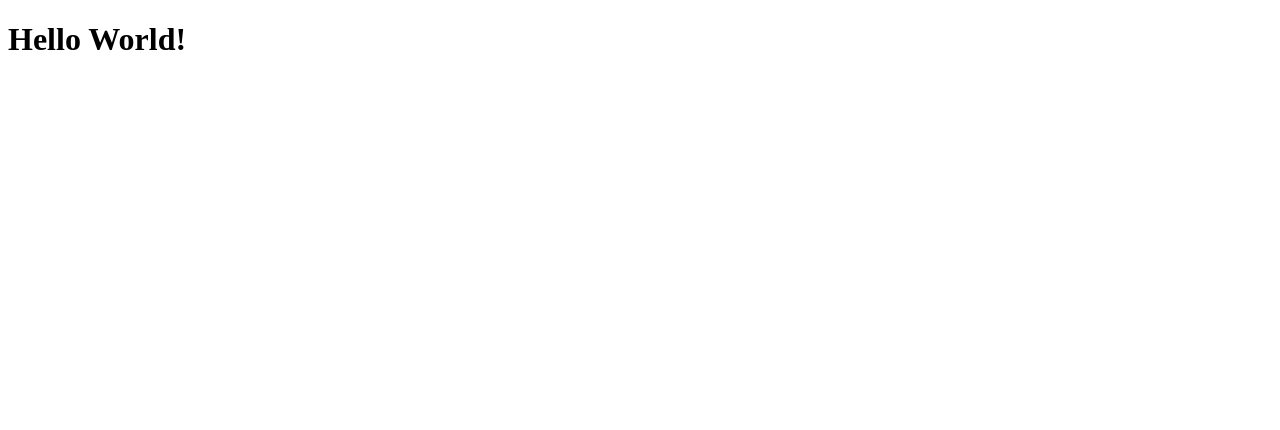
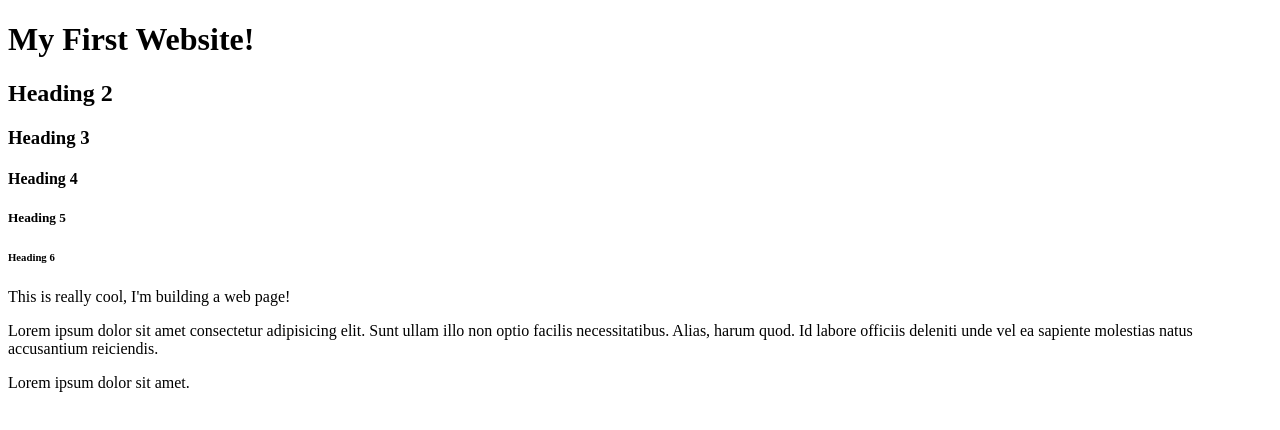
Before and after one commit to zhanybekovich/01-html-boilerplate, a plain HTML site: page index.html in a window 1280 px wide. Drawn offline with Linux system fonts and the light colour scheme.

Commit message:
headings and paragraphs

```diff
--- a/index.html
+++ b/index.html
@@ -2,10 +2,21 @@
 <html lang="en">
 <head>
     <meta charset="utf-8">
-    <title>My First Webpage</title>
+    <title>Paragraphs and Headings</title>
 </head>
 
 <body>
-    <h1>Hello World!</h1>
+    <h1>My First Website!</h1>
+    <h2>Heading 2</h2>
+    <h3>Heading 3</h3>
+    <h4>Heading 4</h4>
+    <h5>Heading 5</h5>
+    <h6>Heading 6</h6>
+
+    <p>This is really cool, I'm building a web page!</p>
+
+    <p>Lorem ipsum dolor sit amet consectetur adipisicing elit. Sunt ullam illo non optio facilis necessitatibus. Alias, harum quod. Id labore officiis deleniti unde vel ea sapiente molestias natus accusantium reiciendis.</p>
+
+    <p>Lorem ipsum dolor sit amet.</p>
 </body>
 </html>
```
